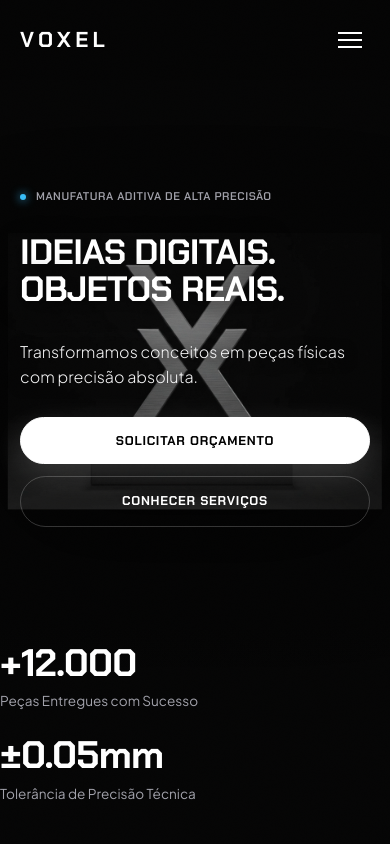
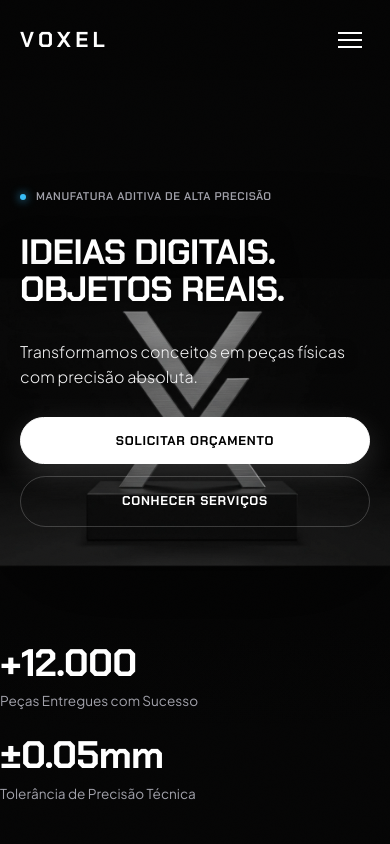
Before and after one commit to ninobonaa/voxel-digital-fabrication, a website: page index.html in a window 390 px wide. Shown: the top 844 px of the page. Drawn offline with Linux system fonts and the light colour scheme.

Commit message:
Enlarge mobile hero backdrop image (width 100%, height 90%, centered top 50% left 50%, no max-height restriction) so it spans behind text and stats while preserving desktop hero intact

```diff
--- a/index.html
+++ b/index.html
@@ -12,7 +12,7 @@
   <link rel="preconnect" href="https://fonts.gstatic.com" crossorigin>
   <link href="https://fonts.googleapis.com/css2?family=Chakra+Petch:wght@500;600;700&family=Plus+Jakarta+Sans:wght@300;400;500;600;700&display=swap" rel="stylesheet">
 
-  <link rel="stylesheet" href="styles.css?v=2.0.1">
+  <link rel="stylesheet" href="styles.css?v=2.0.2">
 </head>
 <body>
 
--- a/styles.css
+++ b/styles.css
@@ -1158,16 +1158,16 @@ h1, h2, h3, h4, h5, h6 {
     display: none !important;
   }
 
-  /* 2. Official Metallic V/X Monogram Static Backdrop Image (Grand Centered Mobile Backdrop) */
+  /* 2. Official Metallic V/X Monogram Static Backdrop Image (Prominent Full-Section Backdrop) */
   .hero-mobile-bg-sculpture {
     display: block !important;
     position: absolute;
-    top: 44%;
+    top: 50%;
     left: 50%;
     transform: translate(-50%, -50%);
-    width: 96%;
-    max-width: 540px;
-    height: auto;
+    width: 100%;
+    max-width: 640px;
+    height: 90%;
     opacity: 0.65;
     pointer-events: none;
     z-index: 0;
@@ -1176,10 +1176,11 @@ h1, h2, h3, h4, h5, h6 {
 
   .mobile-bg-img {
     width: 100%;
-    height: auto;
-    max-height: 520px;
+    height: 100%;
+    max-height: none;
     display: block;
     object-fit: contain;
+    object-position: center center;
     margin: 0 auto;
   }
 
```
